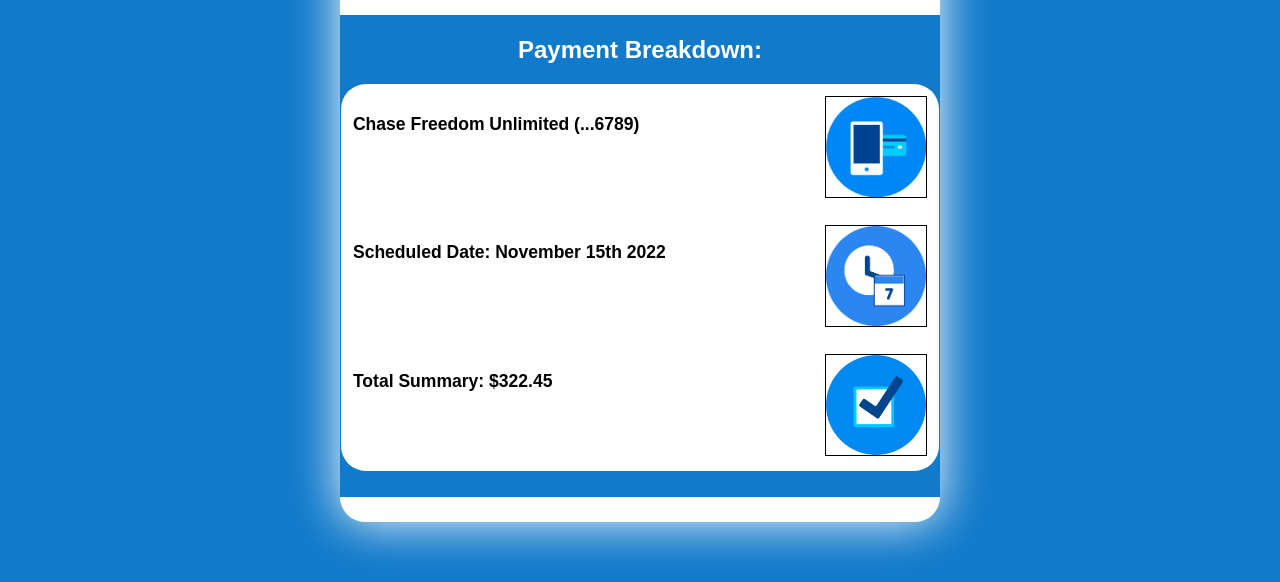
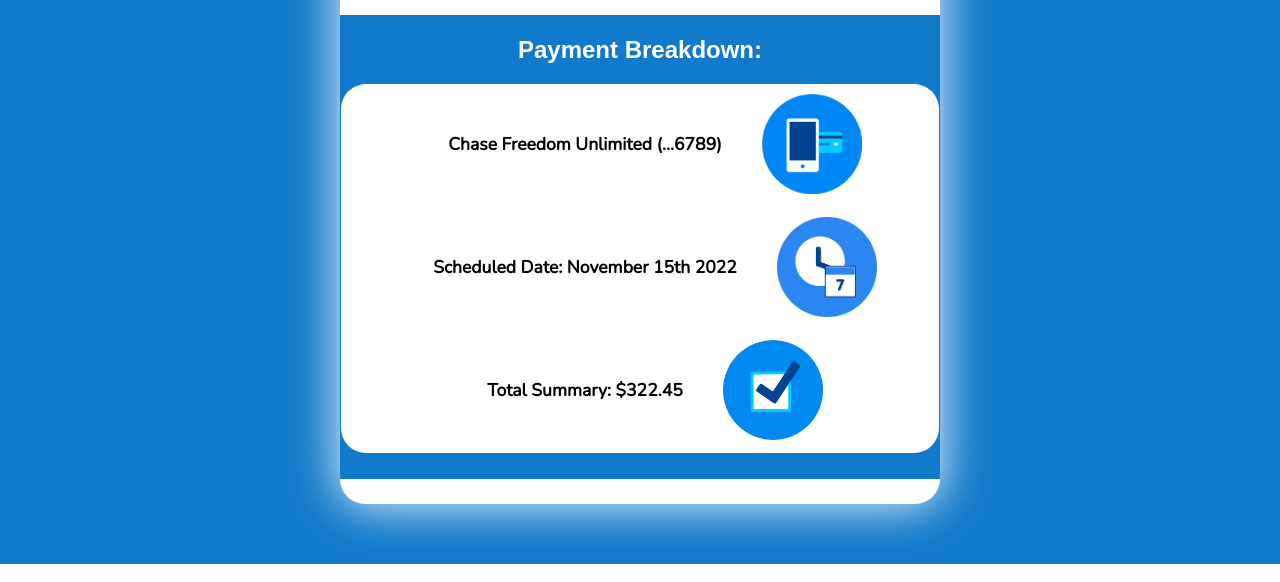
Before and after one commit to arizona0923/transactional-Email, a plain HTML site: page index.html in a window 1280 px wide. Shown: the part 328-910 px from the top of the page. Drawn offline with nearby package versions, Linux system fonts and the light colour scheme.

Commit message:
added h3 css

```diff
--- a/styles.css
+++ b/styles.css
@@ -75,14 +75,18 @@
     background-color: white;
     color: black;
     border-radius: 25px;
-
 }
 .breakdowns .breakdown {
     display: flex;
     font-size: 15px;
-    padding:2%;
-    justify-content: space-between;
+    text-align: center;
+    padding:10px 50px;
+    justify-content: center;
+}
+.breakdowns .breakdown h3 {
+    padding: 20px 40px 0px 30px;
+    border-radius: 25px;
+    font-family: 'Nunito', sans-serif;
 }
 .breakdowns .breakdown a .icon {
-    border: 1px solid black;
 }
```
